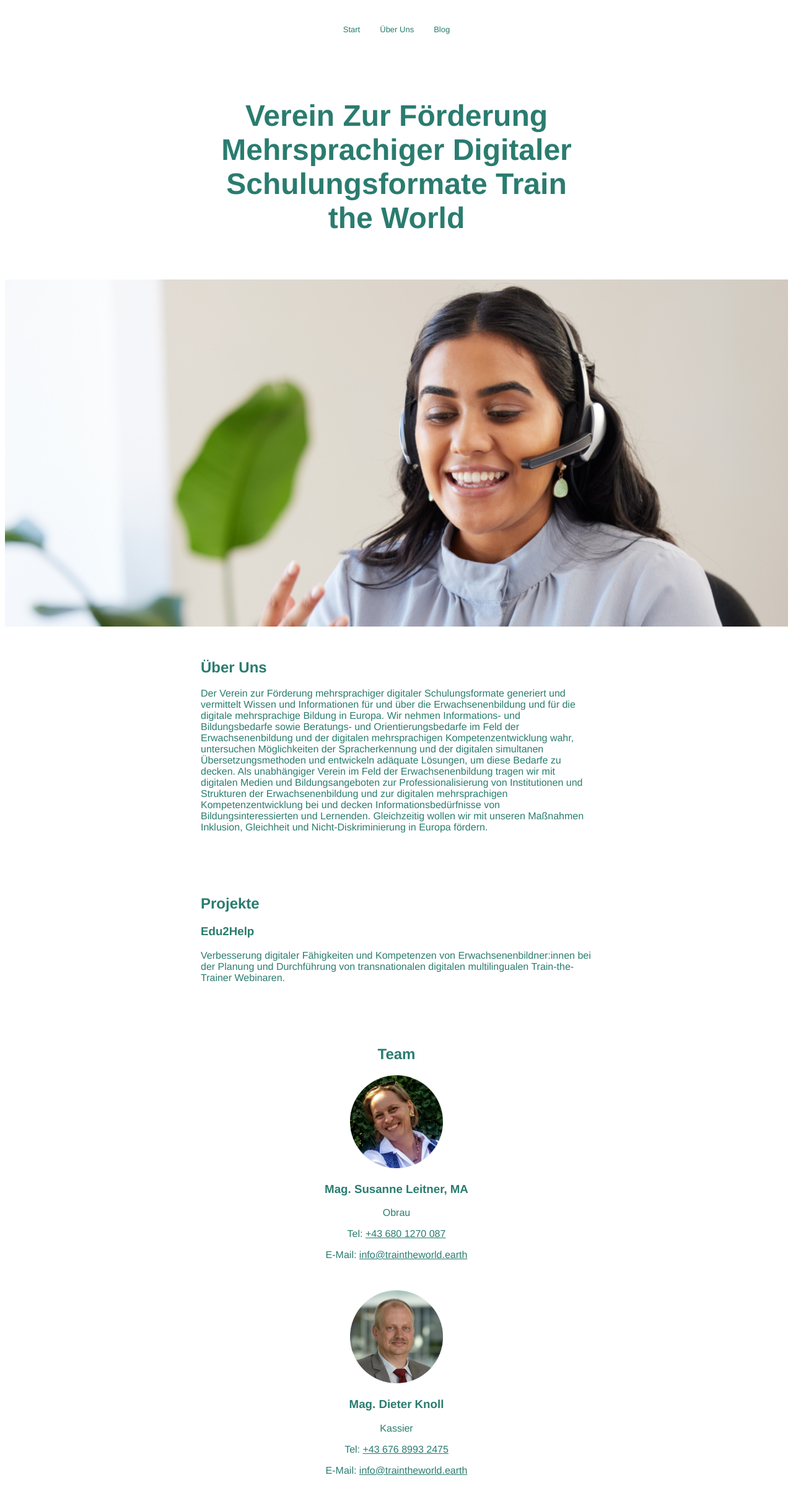
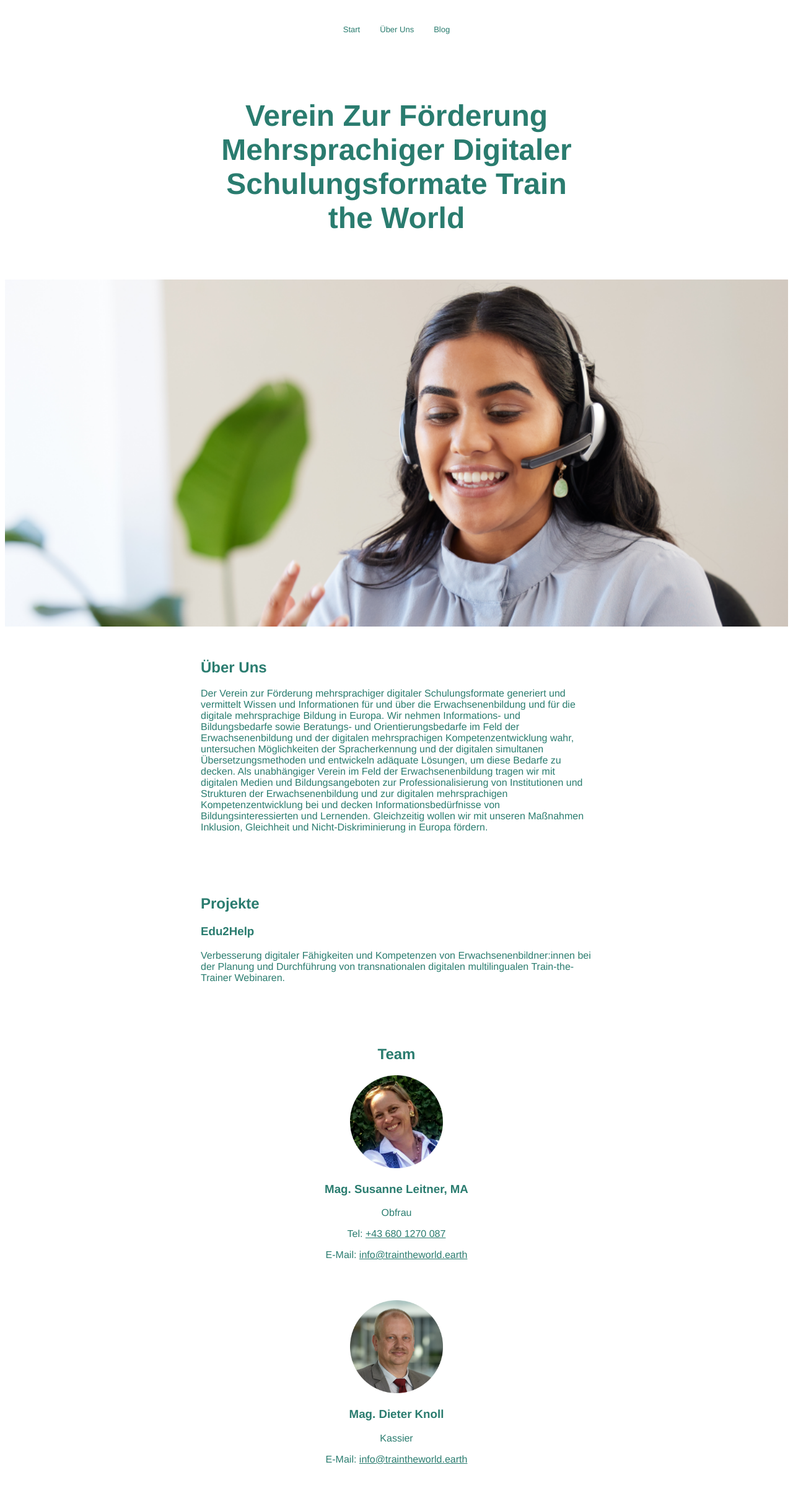
Before and after one commit to traintheworld/traintheworld.github.io, a Jekyll site: the page built from index.markdown, in a window 1280 px wide. Shown: the whole page at 62% size. Built offline with Jekyll 4.4.1, drawn with Linux system fonts in a browser that asks for light colours.

Commit message:
small fixes

```diff
--- a/_layouts/main.html
+++ b/_layouts/main.html
@@ -25,7 +25,7 @@ layout: default
                 <div class="teamMember">
                     <img src="/assets/img/susanne.webp" alt="Obfrau Mag. Susanne Leitner, MA" width="150" height="150">
                     <h3>Mag. Susanne Leitner, MA</h3>
-                    <p>Obrau</p>
+                    <p>Obfrau</p>
                     <p>Tel: <a href="tel:00436801270087">+43 680 1270 087</a></p>
 E-Mail:             <a href="mailto:info@traintheworld.earth">info@traintheworld.earth</a>
                 </div>
@@ -33,7 +33,6 @@ E-Mail:             <a href="mailto:info@traintheworld.earth">info@traintheworld
                     <img src="/assets/img/dieter.webp" alt="Kassier Mag. Dieter Knoll" width="150" height="150">
                     <h3>Mag. Dieter Knoll</h3>
                     <p>Kassier</p>
-                    <p>Tel: <a href="tel:004367689932475">+43 676 8993 2475</a></p>
 E-Mail:             <a href="mailto:info@traintheworld.earth">info@traintheworld.earth</a>
                 </div>
             </div>
--- a/assets/css/main.css
+++ b/assets/css/main.css
@@ -26,7 +26,7 @@ nav > a{
 
 h1{
     text-align: center;
-    font-size: 300%;
+    font-size: 200%;
     text-transform: capitalize;
 }
 
@@ -45,7 +45,7 @@ section {
 #teamMembers{
     display: flex;
     flex-direction: column;
-    gap: 3rem;
+    gap: 4rem;
 }
 .teamMember{
     text-align: center;
@@ -57,7 +57,7 @@ section {
 #womenPlaceHolder{
     background-image: url("/assets/img/women.webp");
     background-color: var(--mainGreen);
-    min-height: 35rem;
+    min-height: 10rem;
     background-size: cover;
 
 
@@ -67,4 +67,10 @@ section {
     section {
         padding: 2rem 25%;
     }
+    #womenPlaceHolder{
+        min-height: 35rem;
+    }
+    h1{
+        font-size: 300%;
+    }
 }
```
